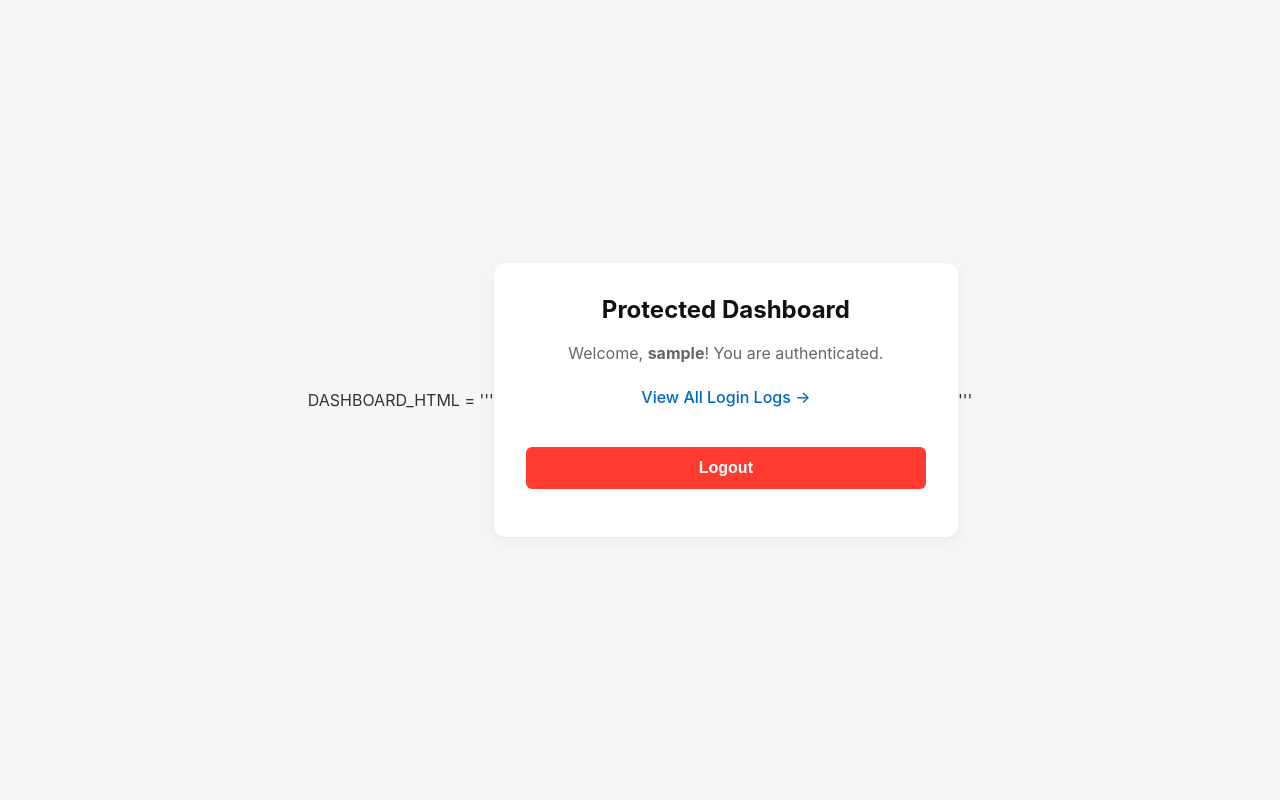
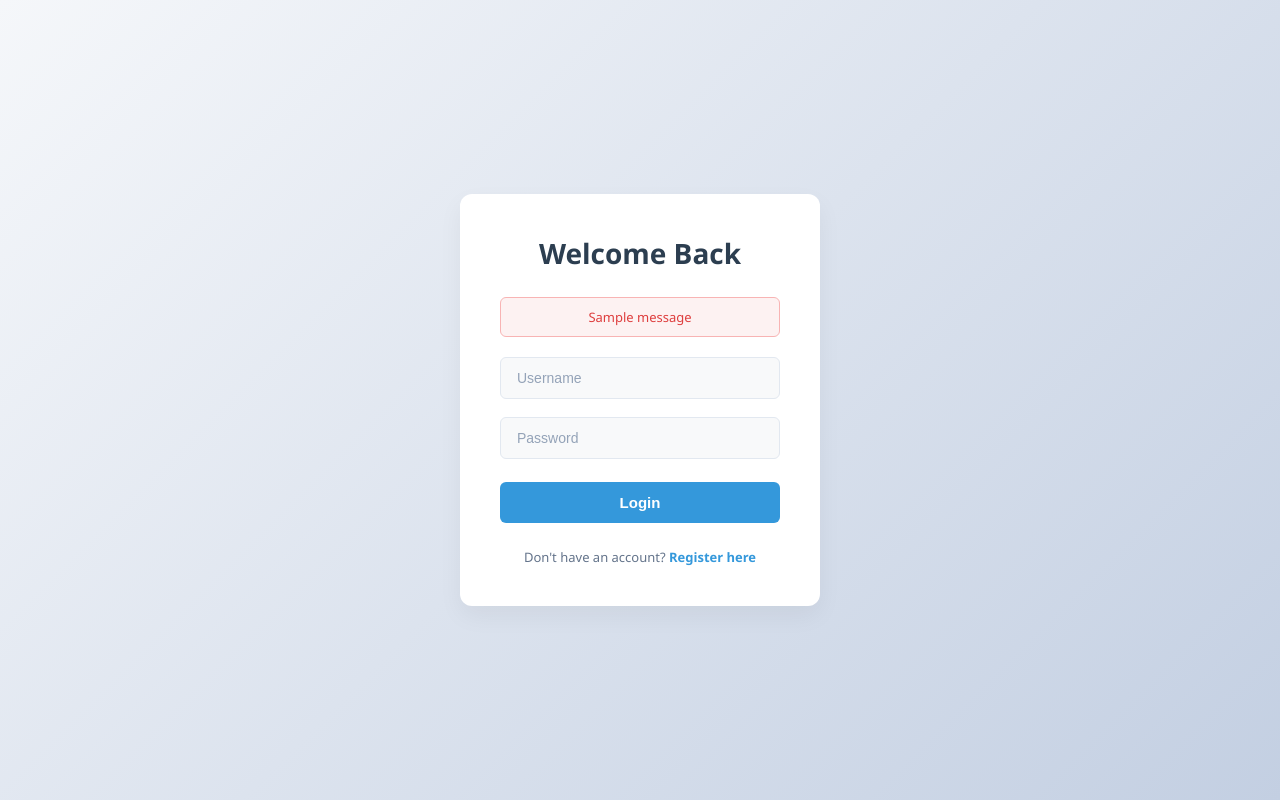
Before and after one commit to aaronjamesdg4241-prog/ip-camera-network, a Flask app: template templates/dashboard.html in a window 1280 px wide. Run offline with Flask 3, Linux system fonts and the light colour scheme; the template is opened without the code that fills it: most values are stand-ins (such as "Sample title", 1, 10 or a date in 2020); one stand-in notice (Sample message) is shown; some libraries are stand-ins or nearby versions.

Commit message:
Update dashboard.html

```diff
--- a/templates/dashboard.html
+++ b/templates/dashboard.html
@@ -1,86 +1,165 @@
-DASHBOARD_HTML = '''
 <!DOCTYPE html>
 <html lang="en">
 <head>
-    <meta charset="UTF-8">
-    <meta name="viewport" content="width=device-width, initial-scale=1.0">
-    <title>Dashboard</title>
+<meta charset="UTF-8" />
+<meta name="viewport" content="width=device-width, initial-scale=1.0" />
+<title>Login</title>
 <style>
+  * {
+    box-sizing: border-box;
+    margin: 0;
+    padding: 0;
+  }
+
   body {
-            font-family: -apple-system, BlinkMacSystemFont, "Segoe UI", Roboto, Helvetica, Arial, sans-serif;
-            background-color: #f4f6f8;
-            color: #333;
+    font-family: 'Segoe UI', Tahoma, Geneva, Verdana, sans-serif;
+    background: linear-gradient(135deg, #f5f7fa 0%, #c3cfe2 100%);
     display: flex;
     justify-content: center;
     align-items: center;
     height: 100vh;
-            margin: 0;
   }
 
-        .dashboard-card {
-            background: white;
-            padding: 32px;
+  .login-container {
+    background: #ffffff;
+    padding: 40px;
     border-radius: 12px;
-            box-shadow: 0 4px 12px rgba(0, 0, 0, 0.05);
-            width: 100%;
-            max-width: 400px;
+    box-shadow: 0 10px 25px rgba(0, 0, 0, 0.05);
+    width: 360px;
+    transition: transform 0.2s ease, box-shadow 0.2s ease;
+  }
+
+  .login-container:hover {
+    transform: translateY(-2px);
+    box-shadow: 0 12px 30px rgba(0, 0, 0, 0.08);
+  }
+
+  h2 {
+    color: #2c3e50;
+    font-size: 28px;
+    font-weight: 600;
+    margin-bottom: 25px;
     text-align: center;
   }
 
-        h2 {
-            margin-top: 0;
-            color: #111;
-            font-size: 1.5rem;
+  .input-group {
+    margin-bottom: 18px;
   }
 
-        .welcome-msg {
-            color: #666;
-            margin-bottom: 24px;
+  input {
+    display: block;
+    width: 100%;
+    padding: 12px 16px;
+    font-size: 14px;
+    background: #f8f9fa;
+    color: #2c3e50;
+    border: 1px solid #e2e8f0;
+    border-radius: 6px;
+    outline: none;
+    transition: all 0.2s ease;
   }
 
-        .log-link {
-            display: inline-block;
-            color: #0066cc;
-            text-decoration: none;
-            font-weight: 500;
-            margin-bottom: 24px;
+  input:focus {
+    background: #ffffff;
+    border-color: #3498db;
+    box-shadow: 0 0 0 3px rgba(52, 152, 219, 0.15);
   }
 
-        .log-link:hover {
-            text-decoration: underline;
+  input::placeholder {
+    color: #94a3b8;
   }
 
-        .logout-btn {
+  button {
     width: 100%;
-            background-color: #ff3b30;
-            color: white;
+    padding: 12px;
+    background: #3498db;
+    color: #fff;
     border: none;
-            padding: 12px;
     border-radius: 6px;
-            font-size: 1rem;
+    font-size: 15px;
     font-weight: 600;
     cursor: pointer;
-            transition: background 0.2s;
+    transition: background 0.2s ease;
+    margin-top: 5px;
   }
 
-        .logout-btn:hover {
-            background-color: #e03126;
+  button:hover {
+    background: #2980b9;
+  }
+
+  button:active {
+    transform: scale(0.99);
+  }
+
+  .flash-messages {
+    background: #fdf2f2;
+    color: #de3e3e;
+    border: 1px solid #f8b4b4;
+    padding: 10px;
+    border-radius: 6px;
+    margin-bottom: 20px;
+    font-size: 13px;
+    text-align: center;
+  }
+
+  .flash-messages p {
+    margin-bottom: 4px;
+  }
+  .flash-messages p:last-child {
+    margin-bottom: 0;
+  }
+
+  .footer-text {
+    font-size: 13px;
+    color: #64748b;
+    text-align: center;
+    margin-top: 25px;
+  }
+
+  .footer-text a {
+    color: #3498db;
+    text-decoration: none;
+    font-weight: 600;
+    transition: color 0.2s ease;
+  }
+
+  .footer-text a:hover {
+    color: #1f618d;
+    text-decoration: underline;
   }
 </style>
 </head>
 <body>
 
-  <div class="dashboard-card">
-      <h2>Protected Dashboard</h2>
-      <p class="welcome-msg">Welcome, <strong>{{ username }}</strong>! You are authenticated.</p>
+<div class="login-container">
+  <form method="POST">
+    <h2>Welcome Back</h2>
 
-      <p><a class="log-link" href="/logs">View All Login Logs →</a></p>
+    {% with messages = get_flashed_messages() %}
+      {% if messages %}
+        <div class="flash-messages">
+          {% for message in messages %}
+            <p>{{ message }}</p>
+          {% endfor %}
+        </div>
+      {% endif %}
+    {% endwith %}
 
-      <form method="POST" action="/logout">
-          <button type="submit" class="logout-btn">Logout</button>
+    <div class="input-group">
+      <input type="text" name="username" placeholder="Username" required />
+    </div>
+
+    <div class="input-group">
+      <input type="password" name="password" placeholder="Password" required />
+    </div>
+
+    <button type="submit">Login</button>
+
+    <p class="footer-text">
+      Don't have an account? <a href="{{ url_for('register') }}">Register here</a>
+    </p>
   </form>
 </div>
 
 </body>
 </html>
-'''
```
Lines whose indentation alone changed are shown as unchanged.
